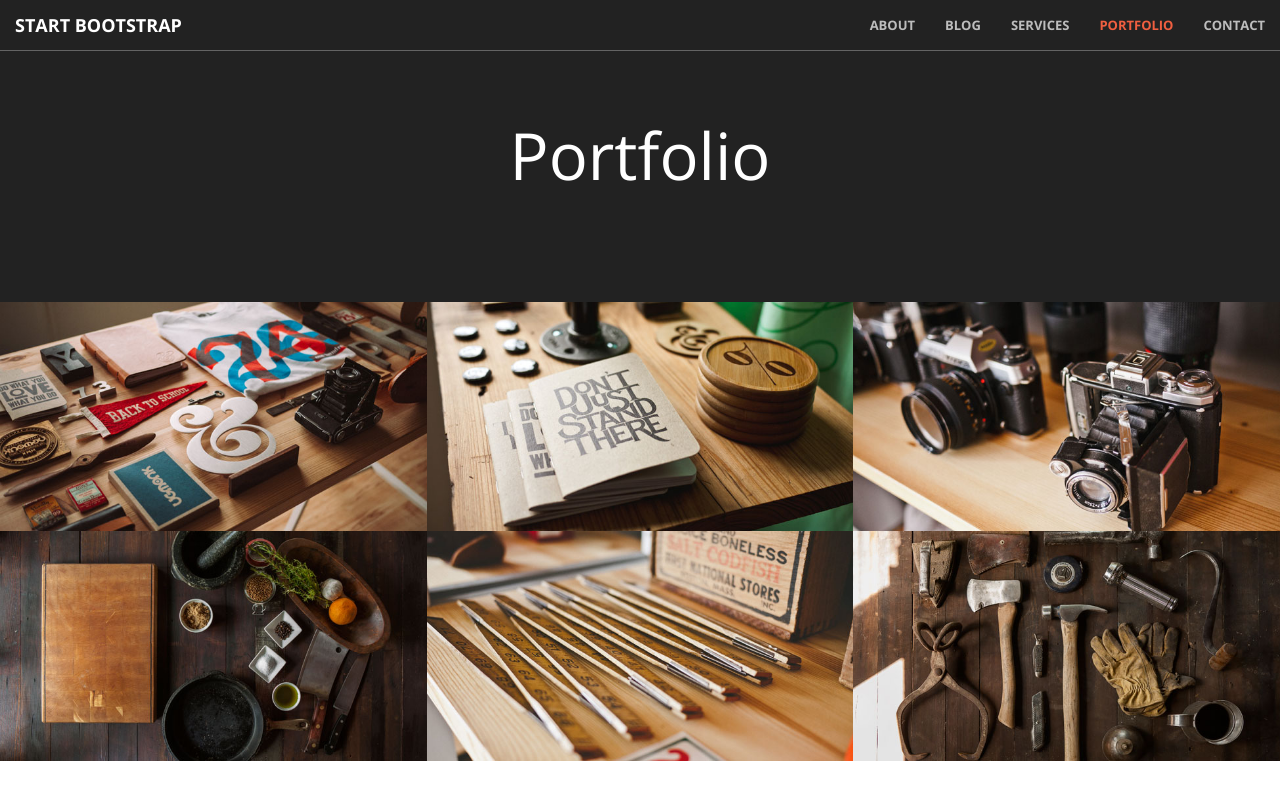
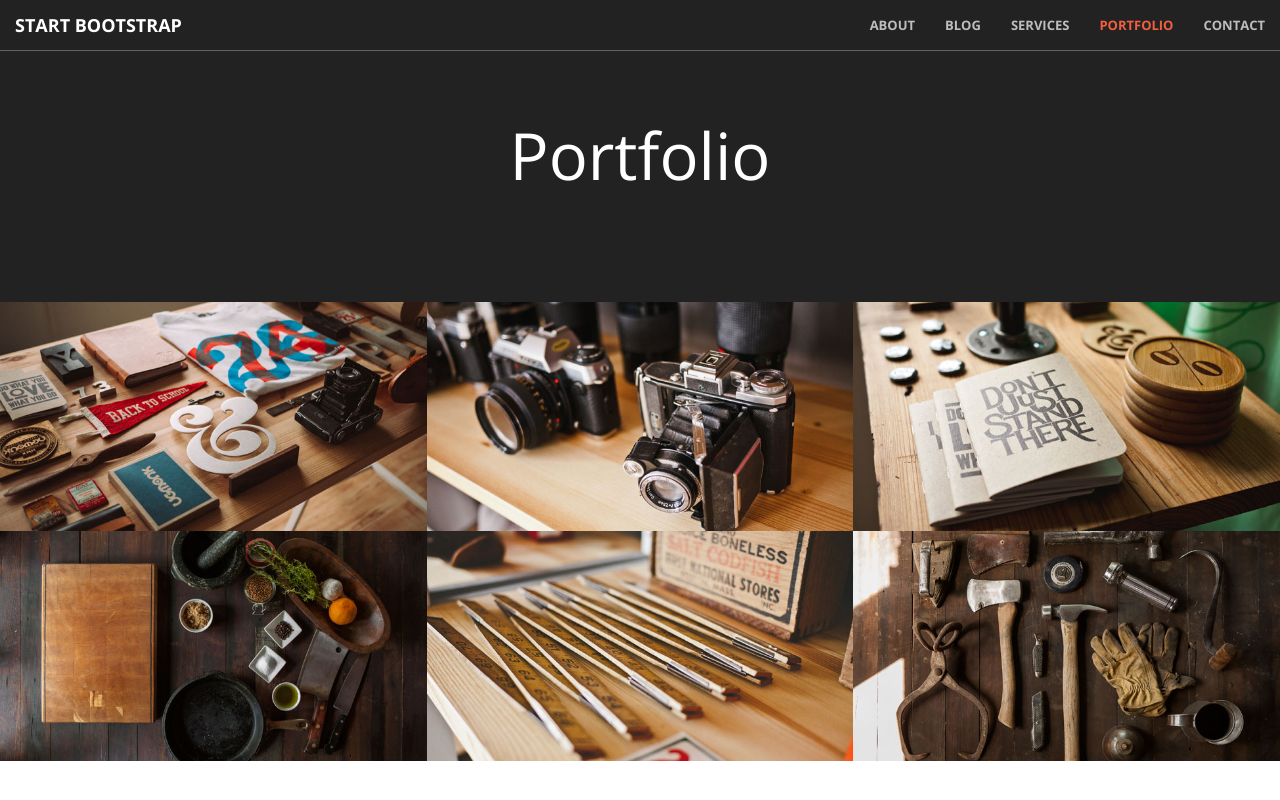
Before and after one commit to keanefine/jekyll_tut, a Jekyll site: the page built from portfolio.html, in a window 1280 px wide. Shown: the top 800 px of the page. Built offline with Jekyll 4.4.1, drawn with Linux system fonts in a browser that asks for light colours.

Commit message:
Updated 'portfolio.html' via CloudCannon

```diff
--- a/portfolio.html
+++ b/portfolio.html
@@ -5,27 +5,27 @@
   - image_path: /img/portfolio/1.jpg
     category: Web Design
     project: Apple
-    url: http://apple.com
+    url: "http://apple.com"
+  - image_path: /img/portfolio/3.jpg
+    category: SEO
+    project: Optimizely
+    url: "https://www.optimizely.com/"
   - image_path: /img/portfolio/2.jpg
     category: SEO
     project: Tesla
-    url: http://www.teslamotors.com/
-  - image_path: /img/portfolio/3.jpg
-    category: SEO
-    project: Optimizely
-    url: https://www.optimizely.com/
+    url: "http://www.teslamotors.com/"
   - image_path: /img/portfolio/4.jpg
     category: Content Writing
     project: GitHub
-    url: https://github.com/
+    url: "https://github.com/"
   - image_path: /img/portfolio/5.jpg
     category: Web Design
     project: Dropbox
-    url: https://www.dropbox.com
+    url: "https://www.dropbox.com"
   - image_path: /img/portfolio/6.jpg
     category: Social Media Marketing
     project: Uber
-    url: https://www.uber.com/
+    url: "https://www.uber.com/"
 ---
 <section class="bg-dark">
   <div class="text-center">
```
